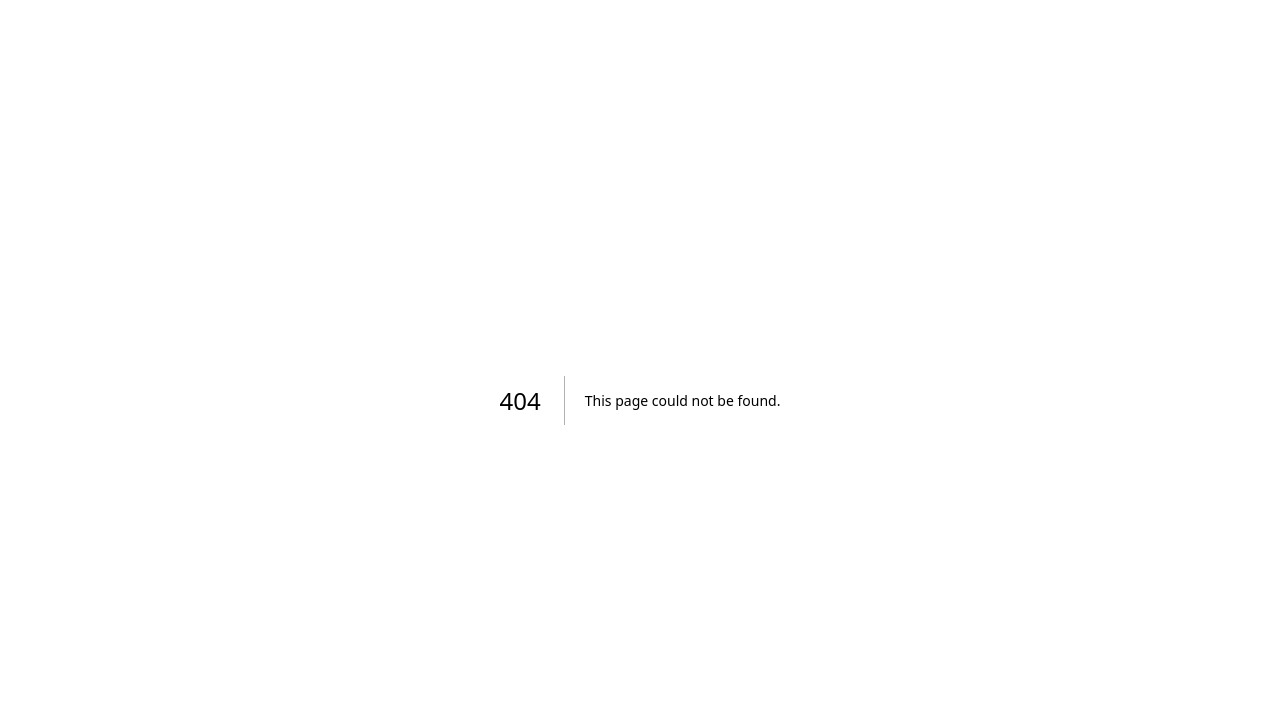
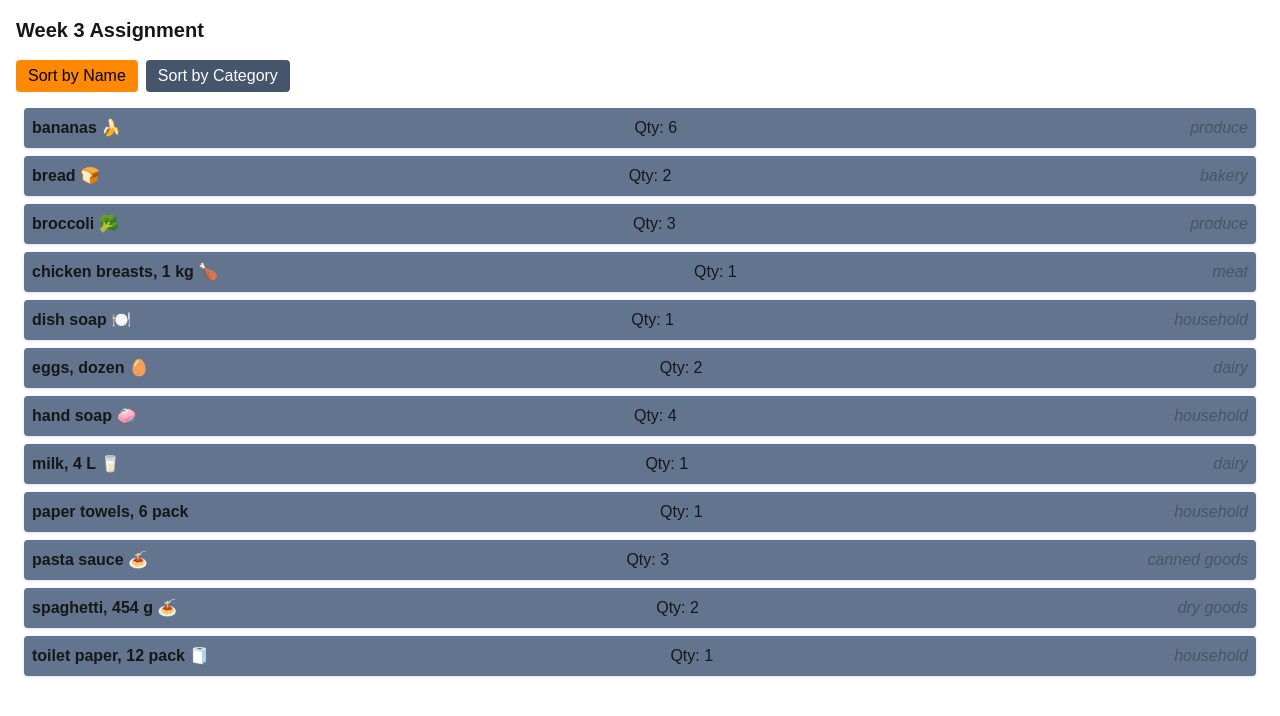
Before and after one commit to enchxnt3d/cprg306-assignments, a Next.js app: page /week-6 in a window 1280 px wide. Before the commit this address had no page. Shown: the top 716 px of the page. Built offline with nearby package versions, Linux system fonts and the light colour scheme.

Commit message:
week 6 assignment

```diff
--- /dev/null
+++ b/app/week-6/item-list.js
@@ -0,0 +1,55 @@
+"use client";
+
+import { useState } from "react";
+import Item from "./item";
+import itemsData from "./items.json";
+
+export default function ItemList() {
+  const [sortBy, setSortBy] = useState("name");
+
+  const items = [...itemsData].sort((a, b) => {
+    if (sortBy === "name") {
+      return a.name.localeCompare(b.name);
+    }
+    return a.category.localeCompare(b.category);
+  });
+
+  return (
+    <main>
+      <div className="flex gap-2 mb-4">
+        <button
+          onClick={() => setSortBy("name")}
+          className={`px-3 py-1 rounded ${
+            sortBy === "name"
+              ? "bg-orange-400 text-black"
+              : "bg-slate-600 text-white"
+          }`}
+        >
+          Sort by Name
+        </button>
+
+        <button
+          onClick={() => setSortBy("category")}
+          className={`px-3 py-1 rounded ${
+            sortBy === "category"
+              ? "bg-orange-400 text-black"
+              : "bg-slate-600 text-white"
+          }`}
+        >
+          Sort by Category
+        </button>
+      </div>
+
+      <ul>
+        {items.map((item) => (
+          <Item
+            key={item.id}
+            name={item.name}
+            quantity={item.quantity}
+            category={item.category}
+          />
+        ))}
+      </ul>
+    </main>
+  );
+}
--- /dev/null
+++ b/app/week-6/item.js
@@ -0,0 +1,9 @@
+export default function Item({ name, quantity, category }) {
+  return (
+    <li className="p-2 m-2 bg-slate-500 rounded shadow flex justify-between">
+      <span className="font-semibold">{name}</span>
+      <span>Qty: {quantity}</span>
+      <span className="italic text-gray-600">{category}</span>
+    </li>
+  );
+}
--- /dev/null
+++ b/app/week-6/items.json
@@ -0,0 +1,44 @@
+[
+  { "id": "1", "name": "milk, 4 L 🥛", "quantity": 1, "category": "dairy" },
+  { "id": "2", "name": "bread 🍞", "quantity": 2, "category": "bakery" },
+  { "id": "3", "name": "eggs, dozen 🥚", "quantity": 2, "category": "dairy" },
+  { "id": "4", "name": "bananas 🍌", "quantity": 6, "category": "produce" },
+  { "id": "5", "name": "broccoli 🥦", "quantity": 3, "category": "produce" },
+  {
+    "id": "6",
+    "name": "chicken breasts, 1 kg 🍗",
+    "quantity": 1,
+    "category": "meat"
+  },
+  {
+    "id": "7",
+    "name": "pasta sauce 🍝",
+    "quantity": 3,
+    "category": "canned goods"
+  },
+  {
+    "id": "8",
+    "name": "spaghetti, 454 g 🍝",
+    "quantity": 2,
+    "category": "dry goods"
+  },
+  {
+    "id": "9",
+    "name": "toilet paper, 12 pack 🧻",
+    "quantity": 1,
+    "category": "household"
+  },
+  {
+    "id": "10",
+    "name": "paper towels, 6 pack",
+    "quantity": 1,
+    "category": "household"
+  },
+  {
+    "id": "11",
+    "name": "dish soap 🍽️",
+    "quantity": 1,
+    "category": "household"
+  },
+  { "id": "12", "name": "hand soap 🧼", "quantity": 4, "category": "household" }
+]
--- /dev/null
+++ b/app/week-6/page.js
@@ -0,0 +1,10 @@
+import ItemList from "./item-list";
+
+export default function Page() {
+  return (
+    <main className="p-4">
+      <h1 className="text-xl font-bold mb-4">Week 3 Assignment</h1>
+      <ItemList />
+    </main>
+  );
+}
```
